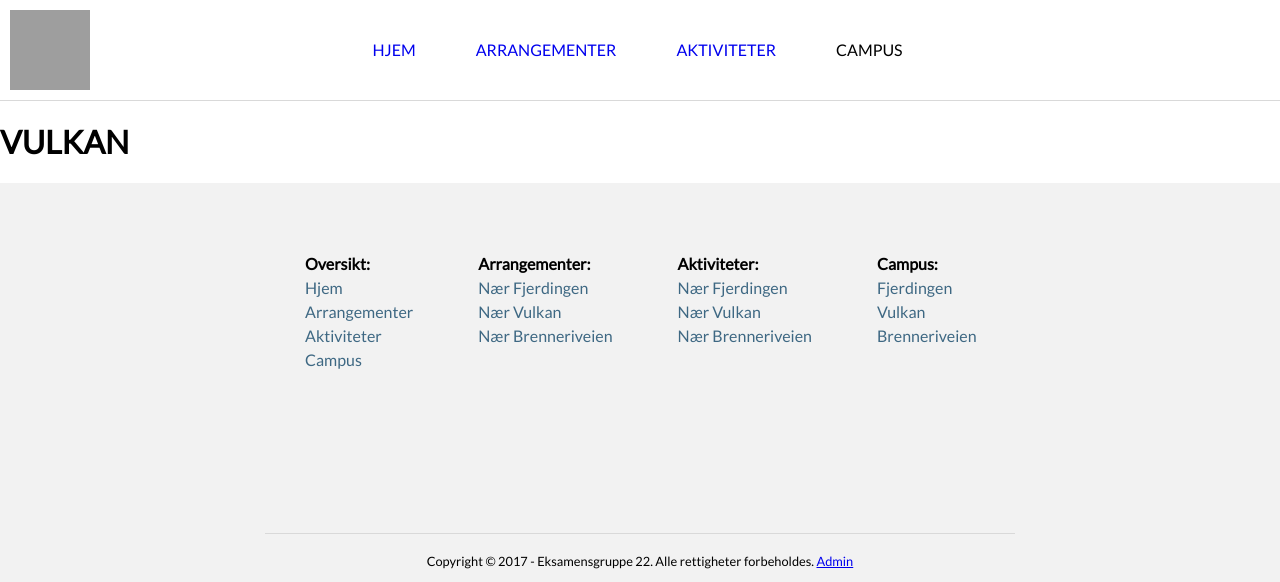
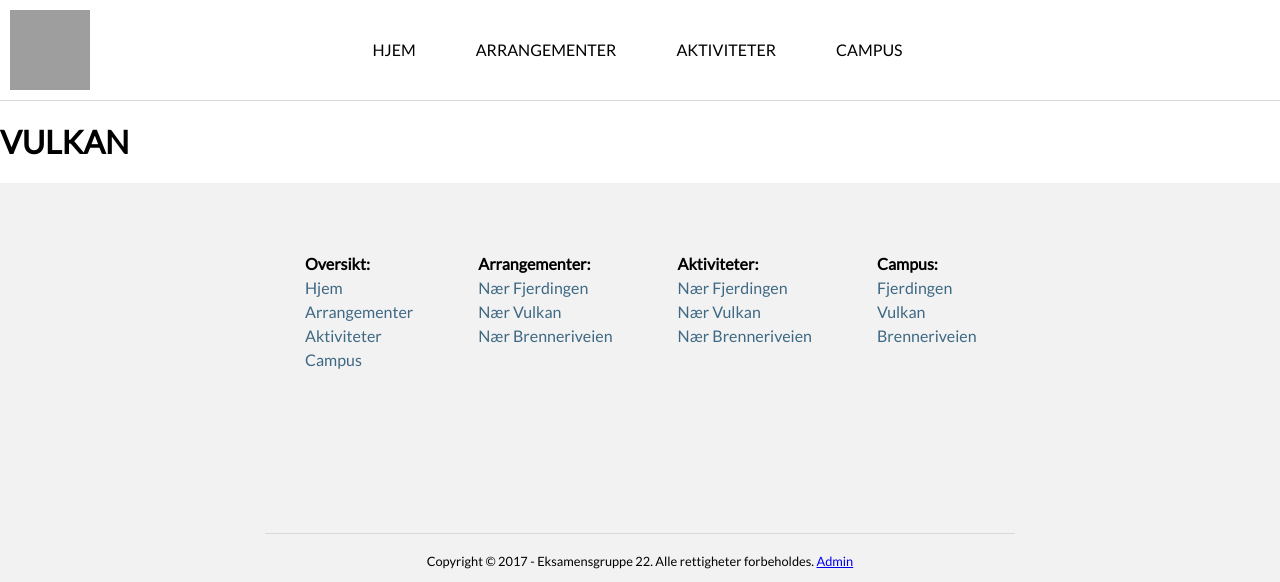
Before and after one commit to turbolybo/Web-22, a PHP site: page /vulkan.php in a window 1280 px wide. Shown: the top 582 px of the page. Run offline with PHP 8.4, Linux system fonts and the light colour scheme; data comes from the database, SQL or seed files in the repository; a stand-in replaces the project's code that opens the database connection; grey boxes are pictures that could not be loaded.

Commit message:
robert
fikset enda litt mer på menyen fordi hvorfor ikke

```diff
--- a/css/header.css
+++ b/css/header.css
@@ -18,16 +18,18 @@ nav li {
    float: left;
    padding: 0px 30px 0px 30px;
    line-height: 100px;
+
 }
 
-nav li a{
+nav a{
+    color: inherit;
     text-decoration: none;
-    color: inherit;
 }
 
 nav li:hover {
    background: #3d3d3d;
    color: #FFFFFF;
+    text-decoration: none;
 }
 
 #mobile-menu {
@@ -76,7 +78,6 @@ nav li:hover {
     float: none;
     color: white;
     padding: 13.4px;
-    text-decoration: none;
     display: block;
     text-align: left;
 }
@@ -88,6 +89,7 @@ nav li:hover {
 .dropdown-content a:hover{
     background-color: #FFFFFF;
     color: #3d3d3d;
+
 }
 
 
```
